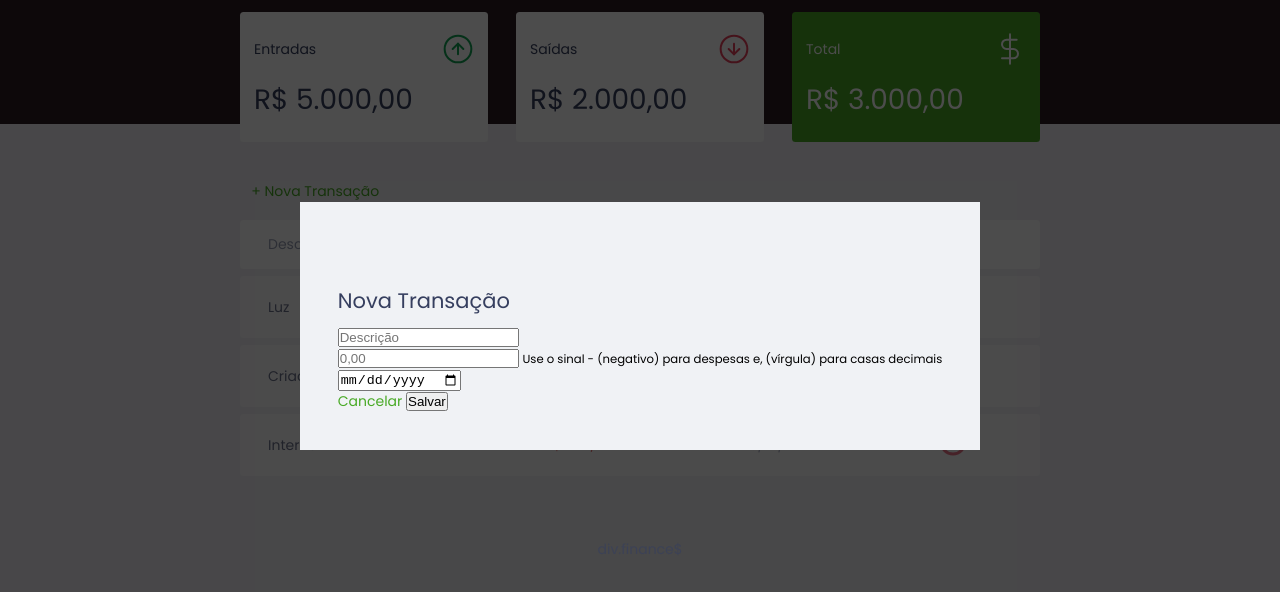
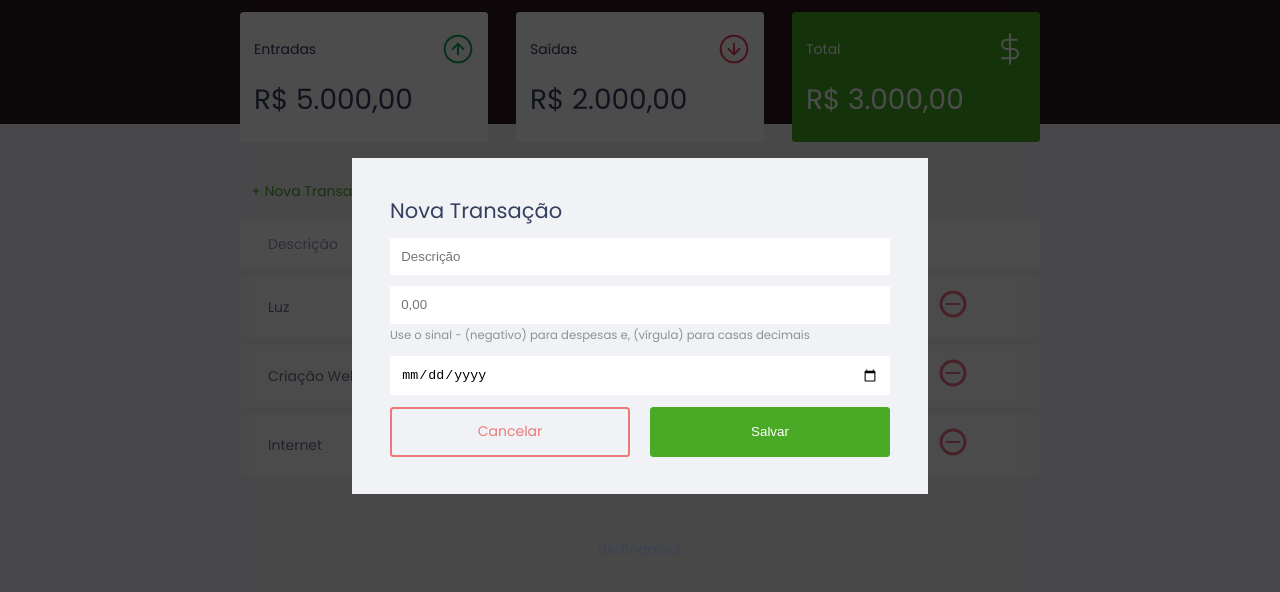
Before and after one commit to GustavoBMS/devFinance, a plain HTML site: page index.html in a window 1280 px wide. Shown: the part 74-666 px from the top of the page. Drawn offline with Linux system fonts and the light colour scheme.

Commit message:
Finalizado o layout

```diff
--- a/styles.css
+++ b/styles.css
@@ -1,6 +1,9 @@
 /* ============================ Global ===================================== */
 :root {
   --dark-blue: #363f5f;
+  --green: #49aa26;
+  --light-green: #3dd705;
+  --red: #e92929;
 }
 
 * {
@@ -48,17 +51,54 @@ h2 {
 /* ============================ Links & Buttons ============================ */
 
 a {
-  color: #49aa26;
+  color: var(--green);
   text-decoration: none;
 }
 
 a:hover {
-  color: #3dd705;
+  color: var(--light-green);
+}
+
+button {
+  width: 100%;
+  height: 50px;
+
+  border: none;
+
+  color: white;
+  background: var(--green);
+
+  padding: 0;
+
+  border-radius: 0.25rem;
+  cursor: pointer;
+}
+
+button:hover {
+  background: var(--light-green);
 }
 
 .button.new {
   display: inline-block;
   margin: .8rem;
+}
+
+.button.cancel {
+  color: var(--red);
+  border: 2px var(--red) solid;
+  border-radius: 0.25rem;
+
+  height: 50px;
+
+  display: flex;
+  align-items: center;
+  justify-content: center;
+
+  opacity: 0.6;
+}
+
+.button.cancel:hover {
+  opacity: 1;
 }
 
 /* ============================ Header ===================================== */
@@ -114,7 +154,7 @@ header {
 }
 
 .card.total {
-  background: #49aa26;
+  background: var(--green);
   color: white;
 }
 
@@ -175,7 +215,7 @@ td.income {
 }
 
 td.expense {
-  color: #e92929;
+  color: var(--red);
 }
 
 /* ============================ Modal ====================================== */
@@ -207,6 +247,44 @@ td.expense {
   padding: 2.7rem;
 }
 
+/* ============================ Form Modal ===================================== */
+
+#form {
+  max-width: 500px;
+}
+
+#form h2 {
+  margin-top: 0;
+}
+
+#form form input {
+  border: none;
+  border-radius: 0.2rem;
+
+  padding: 0.8rem;
+
+  width: 100%;
+}
+
+.input-group {
+  margin-top: 0.8rem;
+}
+
+.input-group small {
+  opacity: 0.4;
+}
+
+.input-group.actions {
+  display: flex;
+  justify-content: space-between;
+  align-items: center;
+}
+
+.input-group.actions .button,
+.input-group.actions button {
+  width: 48%;
+}
+
 /* ============================ Footer ===================================== */
 
 footer {
```
